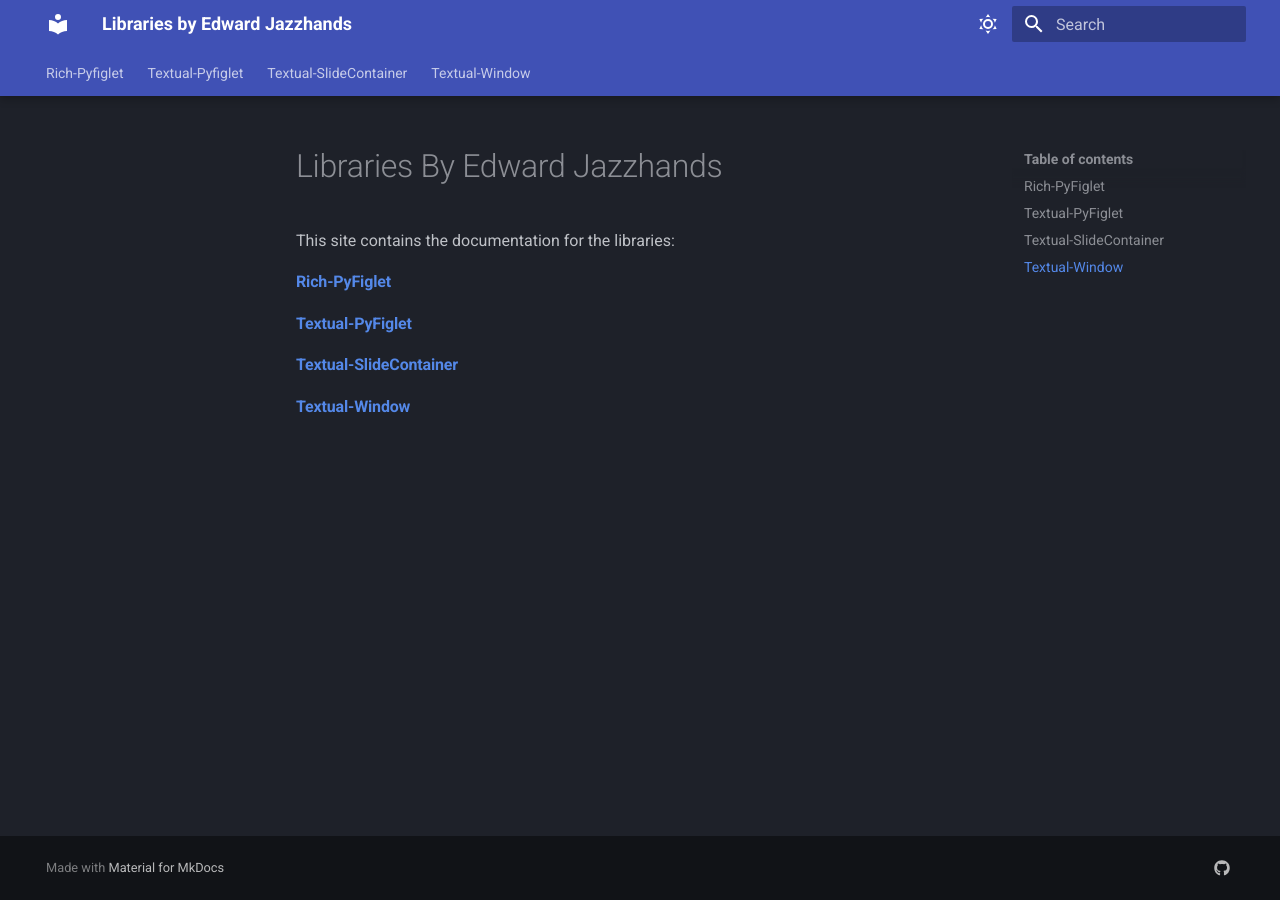
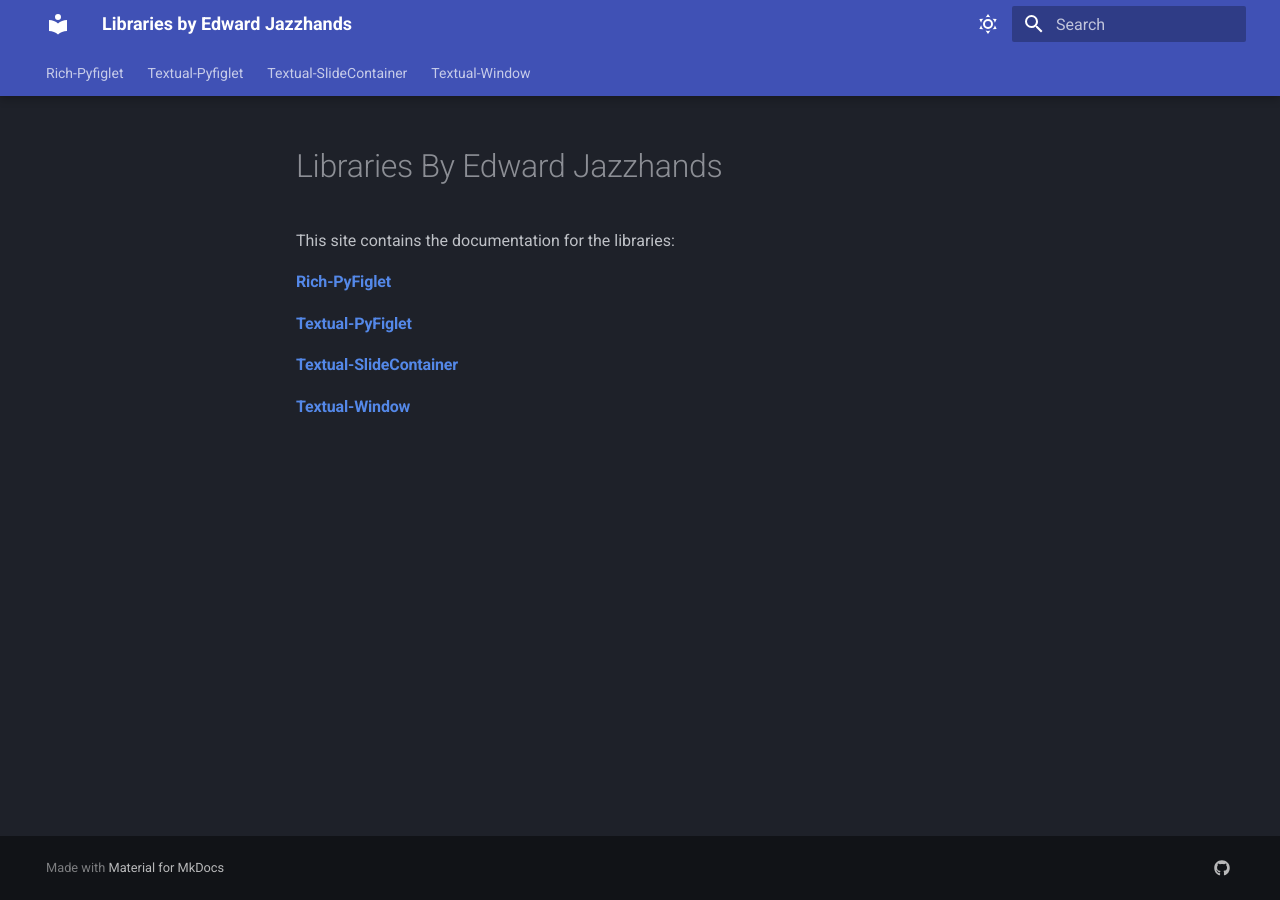
Before and after one commit to edward-jazzhands/libraries, an MkDocs documentation site: the page built from docs/index.md, in a window 1280 px wide. Built offline with MkDocs 1.6.1 and Material for MkDocs 9.7.7, drawn with Linux system fonts in a browser that asks for light colours; some of the changed lines change nothing that is shown.

Commit message:
Another aesthetic fix

```diff
--- a/docs/index.md
+++ b/docs/index.md
@@ -1,3 +1,8 @@
+---
+hide:
+  - toc
+---
+
 # Libraries By Edward Jazzhands
 
 This site contains the documentation for the libraries:
```
